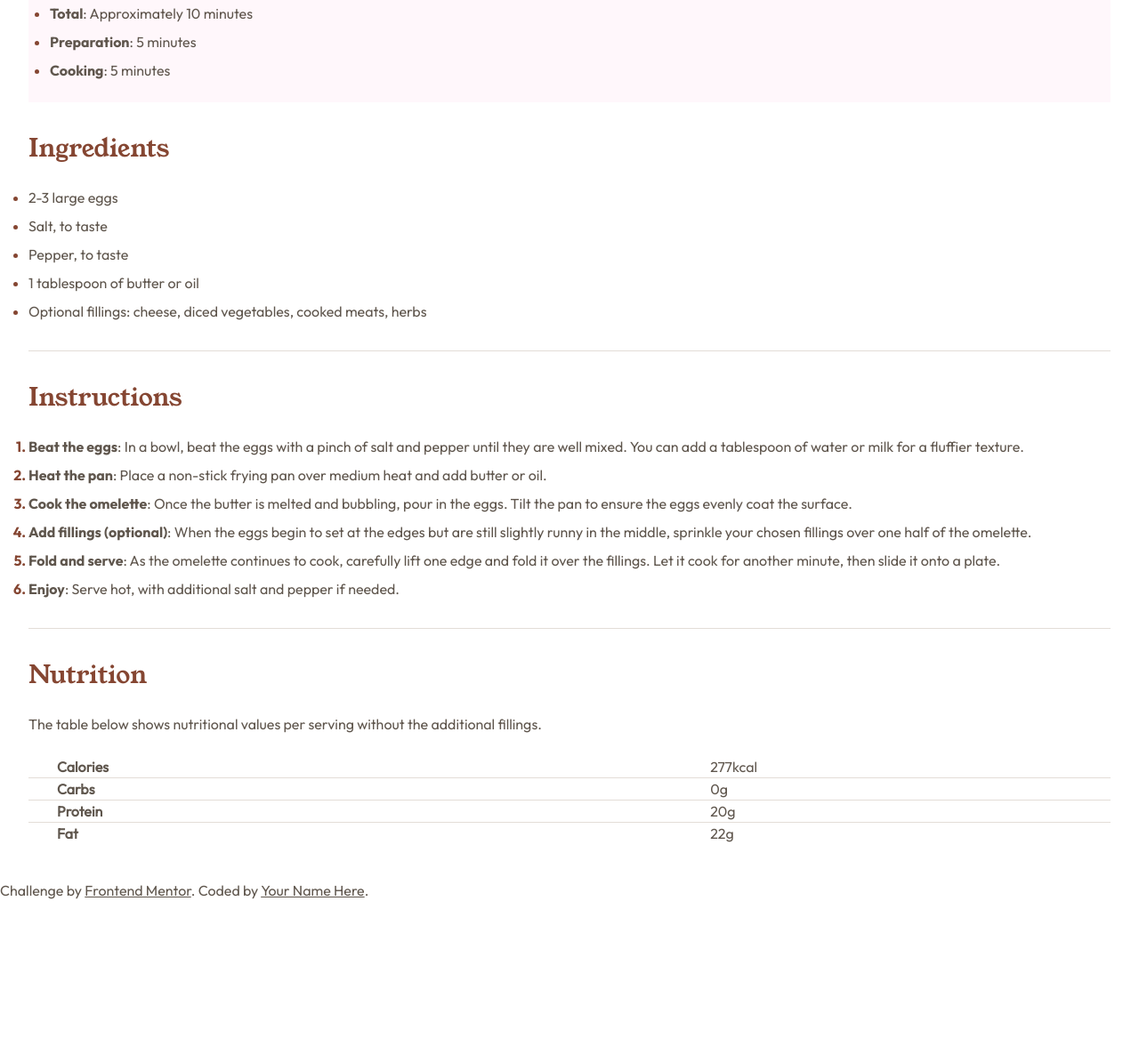
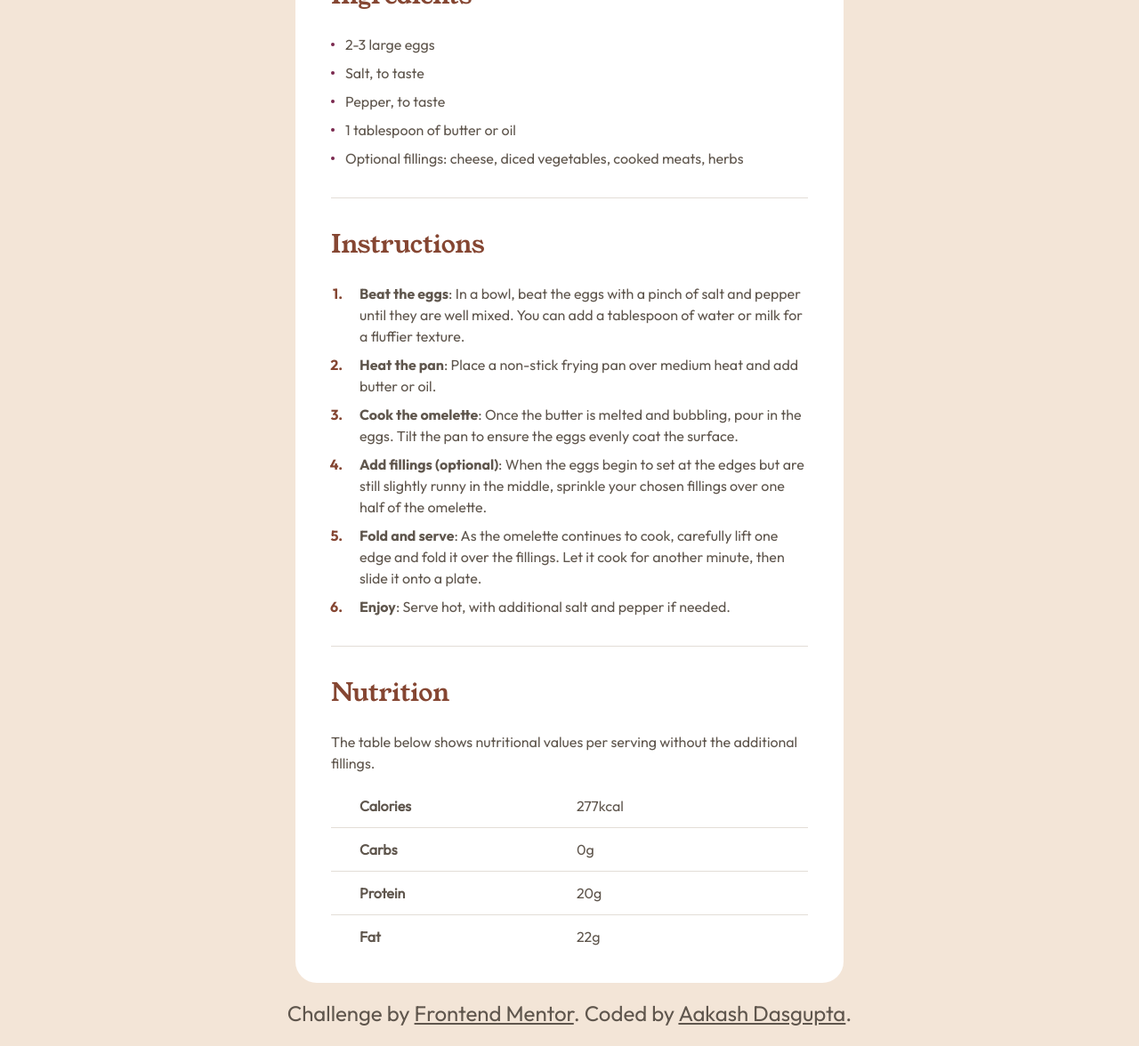
Before and after one commit to a-d14/recipe-page-frontend-mentor, a plain HTML site: page index.html in a window 1280 px wide. Shown: the part 866-2042 px from the top of the page at 89% size. Before the commit the page ends 1879 px from the top, so only its background shows below. Drawn offline with Linux system fonts and the light colour scheme.

Commit message:
Completed Project

```diff
--- a/index.html
+++ b/index.html
@@ -34,7 +34,7 @@
             </ul>
           </section>
 
-          <section>
+          <section class="recipe__info__ingredients">
             <h2>Ingredients</h2>
             <ul role="list">
               <li>2-3 large eggs</li>
@@ -47,7 +47,7 @@
 
           <hr />
 
-          <section>
+          <section class="recipe__info__instructions">
             <h2>Instructions</h2>
             <ol role="list">
               <li><span>Beat the eggs</span>: In a bowl, beat the eggs with a pinch of salt and pepper until they are well mixed. You can add a tablespoon of water or milk for a fluffier texture.</li>
@@ -61,7 +61,7 @@
 
           <hr />
 
-          <section class="recipe-nutrition">
+          <section class="recipe__nutrition">
             <h2>Nutrition</h2>
             <p>The table below shows nutritional values per serving without the additional fillings.</p>
             <table>
@@ -94,7 +94,7 @@
 
     <footer class="attribution">
       Challenge by <a href="https://www.frontendmentor.io?ref=challenge" target="_blank">Frontend Mentor</a>.
-      Coded by <a href="#">Your Name Here</a>.
+      Coded by <a href="https://github.com/a-d14">Aakash Dasgupta</a>.
     </footer>
   </body>
 </html>
--- a/styles.css
+++ b/styles.css
@@ -73,6 +73,10 @@ body {
   min-height: 100vh;
   font: var(--text-preset-4);
   color: var(--stone-600);
+  display: flex;
+  flex-direction: column;
+  align-items: center;
+  gap: var(--spacing-200);
 }
 
 /* Set shorter line heights on headings and interactive elements */
@@ -117,13 +121,35 @@ textarea:not([rows]) {
   scroll-margin-block: 5ex;
 }
 
+/* Setting Table Styles */
+
 table {
     border-collapse: collapse;
 }
 
 th {
     text-align: left;
-    padding-left: var(--spacing-400);
+    padding: var(--spacing-150) 0  var(--spacing-150) var(--spacing-400);
+}
+
+td {
+    padding: var(--spacing-150) var(--spacing-400)  var(--spacing-150) 0;
+}
+
+tr:first-child th {
+    padding: 0 0 var(--spacing-150) var(--spacing-400);
+}
+
+tr:first-child td {
+    padding: 0 var(--spacing-400)  var(--spacing-150) 0;
+}
+
+tr:last-child th {
+    padding: var(--spacing-150) 0  0 var(--spacing-400);
+}
+
+tr:last-child td {
+    padding: var(--spacing-150) var(--spacing-400)  0 0;
 }
 
 hr,
@@ -138,14 +164,26 @@ ul, ol {
     gap: var(--spacing-100);
 }
 
-li::marker {
-    color: var(--brown-800);
-    font: var(--text-preset-4-bold);
-    margin-right: var(--spacing-200);
+ul {
+    list-style-type: none;
+}
+
+li {
+    padding-left: var(--spacing-200);
 }
 
 li > span {
     font: var(--text-preset-4-bold);
+}
+
+ol > li::marker {
+    color: var(--brown-800);
+    font: var(--text-preset-4-bold);
+}
+
+.recipe ul li{
+    background: url('./assets/images/dot.svg') 0 50% no-repeat;
+    padding-left: var(--spacing-200);
 }
 
 .recipe__image {
@@ -167,22 +205,67 @@ li > span {
 .recipe__info h1 {
     font: var(--text-preset-1-mobile);
     color: var(--stone-900);
-    margin-bottom: var(--spacing-300);
 }
 
 .recipe__info h2 {
     font: var(--text-preset-2);
     color: var(--brown-800);
-    border-radius: var(--spacing-150);
 }
 
 .recipe__info__preparation {
     padding: var(--spacing-300);
     gap: var(--spacing-200);
     background-color: var(--rose-50);
+    border-radius: var(--spacing-150);
 }
 
 .recipe__info__preparation h2 {
     font: var(--text-preset-3);
     color: var(--rose-800);
 }
+
+.recipe__info__preparation ul li {
+    padding-left: var(--spacing-500);
+}
+
+.recipe__info__instructions ol {
+    padding-left: var(--spacing-200);
+}
+
+.attribution {
+    text-align: center;
+    font-size: var(--spacing-150);
+    padding-bottom: var(--spacing-200);
+}
+
+@media all and (min-width: 768px) {
+    body {
+        padding: var(--spacing-1600) var(--spacing-600);
+        background-color: var(--stone-100);
+    }
+
+    main {
+        border-radius: var(--spacing-300);
+        background-color: var(--white);
+        max-width: 616px;
+        padding: var(--spacing-500);
+    }
+
+    .recipe {
+        display: flex;
+        flex-direction: column;
+        gap: var(--spacing-500);
+    }
+
+    .recipe__image {
+        border-radius: var(--spacing-150);
+    }
+
+    .recipe__info {
+        padding: 0;
+    }
+
+    .attribution {
+        font-size: var(--spacing-300);
+    }
+}
```
Also changed, not shown: assets/images/dot.svg (added).
